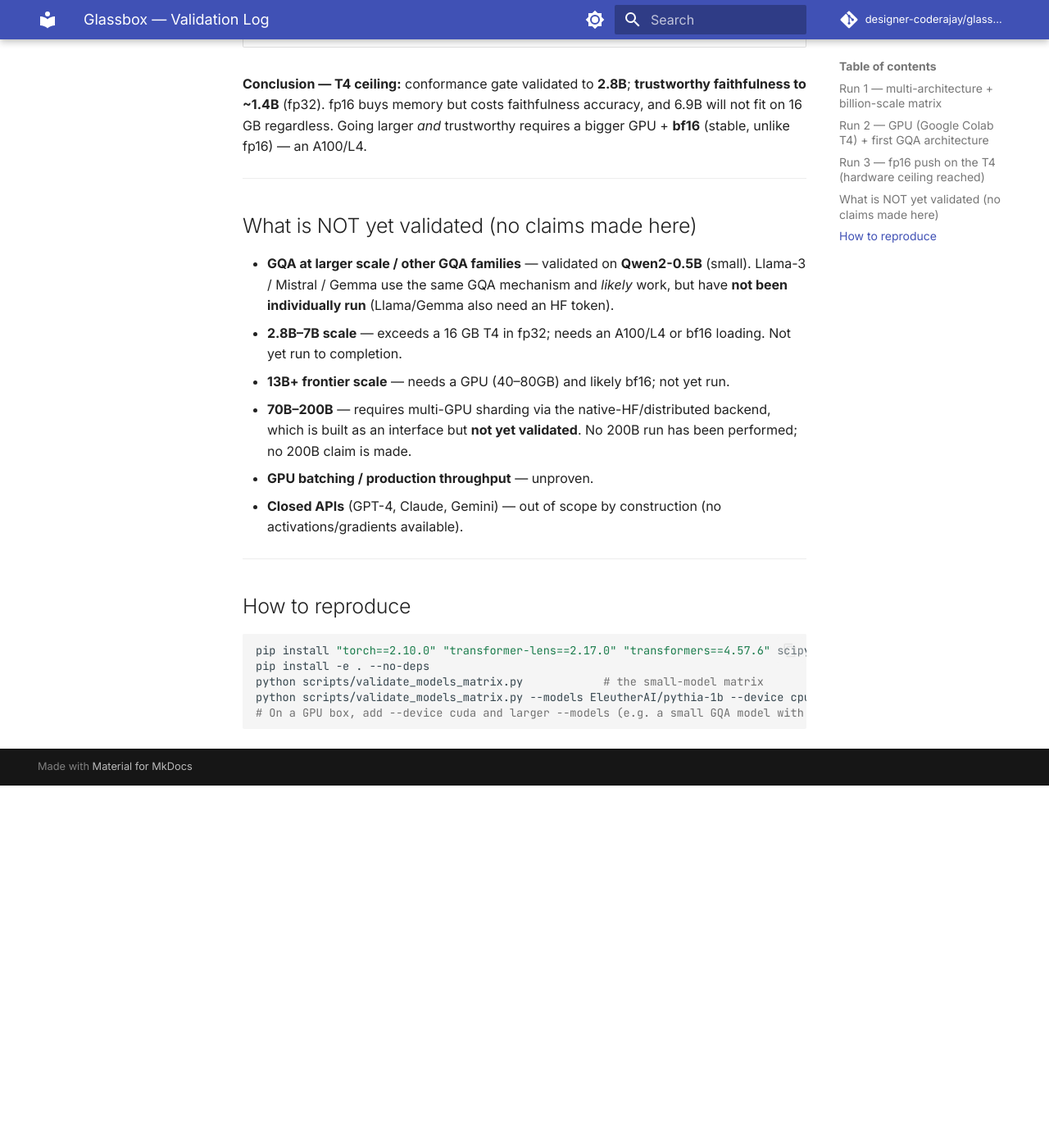
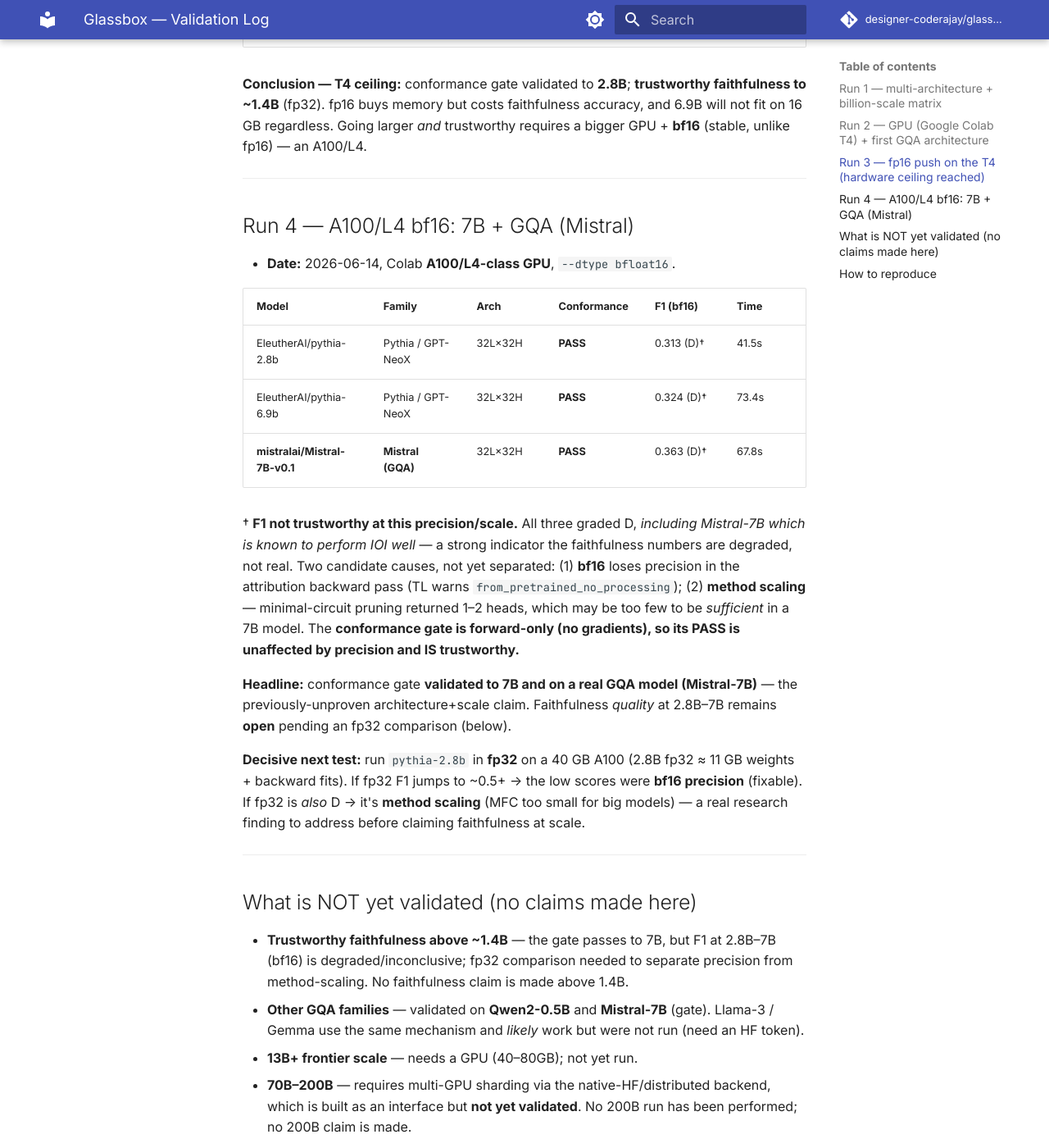
Before and after one commit to designer-coderajay/Glassbox-AI-2.0-Mechanistic-Interpretability-tool, an MkDocs documentation site: the page built from docs/VALIDATION_LOG.md, in a window 1280 px wide and 1400 px high, scrolled down 2870 px. Shown: the whole window at 82% size. Built offline with MkDocs 1.6.1 and Material for MkDocs 9.7.7, drawn with Linux system fonts in a browser that asks for light colours; comment, search, counter and statistics services are not loaded; before the commit the page ends 3828 px from its top, so only the background shows below that.

Commit message:
docs(validation): gate validated to 7B + Mistral GQA; faithfulness at scale flagged inconclusive (bf16)

```diff
--- a/docs/VALIDATION_LOG.md
+++ b/docs/VALIDATION_LOG.md
@@ -97,14 +97,46 @@
 
 ---
 
+## Run 4 — A100/L4 bf16: 7B + GQA (Mistral)
+
+- **Date:** 2026-06-14, Colab **A100/L4-class GPU**, `--dtype bfloat16`.
+
+| Model | Family | Arch | Conformance | F1 (bf16) | Time |
+|---|---|---|---|---|---|
+| EleutherAI/pythia-2.8b | Pythia / GPT-NeoX | 32L×32H | **PASS** | 0.313 (D)† | 41.5s |
+| EleutherAI/pythia-6.9b | Pythia / GPT-NeoX | 32L×32H | **PASS** | 0.324 (D)† | 73.4s |
+| **mistralai/Mistral-7B-v0.1** | **Mistral (GQA)** | 32L×32H | **PASS** | 0.363 (D)† | 67.8s |
+
+† **F1 not trustworthy at this precision/scale.** All three graded D, *including
+Mistral-7B which is known to perform IOI well* — a strong indicator the
+faithfulness numbers are degraded, not real. Two candidate causes, not yet
+separated: (1) **bf16** loses precision in the attribution backward pass (TL warns
+`from_pretrained_no_processing`); (2) **method scaling** — minimal-circuit pruning
+returned 1–2 heads, which may be too few to be *sufficient* in a 7B model. The
+**conformance gate is forward-only (no gradients), so its PASS is unaffected by
+precision and IS trustworthy.**
+
+**Headline:** conformance gate **validated to 7B and on a real GQA model
+(Mistral-7B)** — the previously-unproven architecture+scale claim. Faithfulness
+*quality* at 2.8B–7B remains **open** pending an fp32 comparison (below).
+
+**Decisive next test:** run `pythia-2.8b` in **fp32** on a 40 GB A100 (2.8B fp32 ≈
+11 GB weights + backward fits). If fp32 F1 jumps to ~0.5+ → the low scores were
+**bf16 precision** (fixable). If fp32 is *also* D → it's **method scaling** (MFC
+too small for big models) — a real research finding to address before claiming
+faithfulness at scale.
+
+---
+
 ## What is NOT yet validated (no claims made here)
 
-- **GQA at larger scale / other GQA families** — validated on **Qwen2-0.5B**
-  (small). Llama-3 / Mistral / Gemma use the same GQA mechanism and *likely* work,
-  but have **not been individually run** (Llama/Gemma also need an HF token).
-- **2.8B–7B scale** — exceeds a 16 GB T4 in fp32; needs an A100/L4 or bf16
-  loading. Not yet run to completion.
-- **13B+ frontier scale** — needs a GPU (40–80GB) and likely bf16; not yet run.
+- **Trustworthy faithfulness above ~1.4B** — the gate passes to 7B, but F1 at
+  2.8B–7B (bf16) is degraded/inconclusive; fp32 comparison needed to separate
+  precision from method-scaling. No faithfulness claim is made above 1.4B.
+- **Other GQA families** — validated on **Qwen2-0.5B** and **Mistral-7B** (gate).
+  Llama-3 / Gemma use the same mechanism and *likely* work but were not run (need
+  an HF token).
+- **13B+ frontier scale** — needs a GPU (40–80GB); not yet run.
 - **70B–200B** — requires multi-GPU sharding via the native-HF/distributed
   backend, which is built as an interface but **not yet validated**. No 200B run
   has been performed; no 200B claim is made.
```
Also changed, not shown: README.md (+9 -9 lines).
